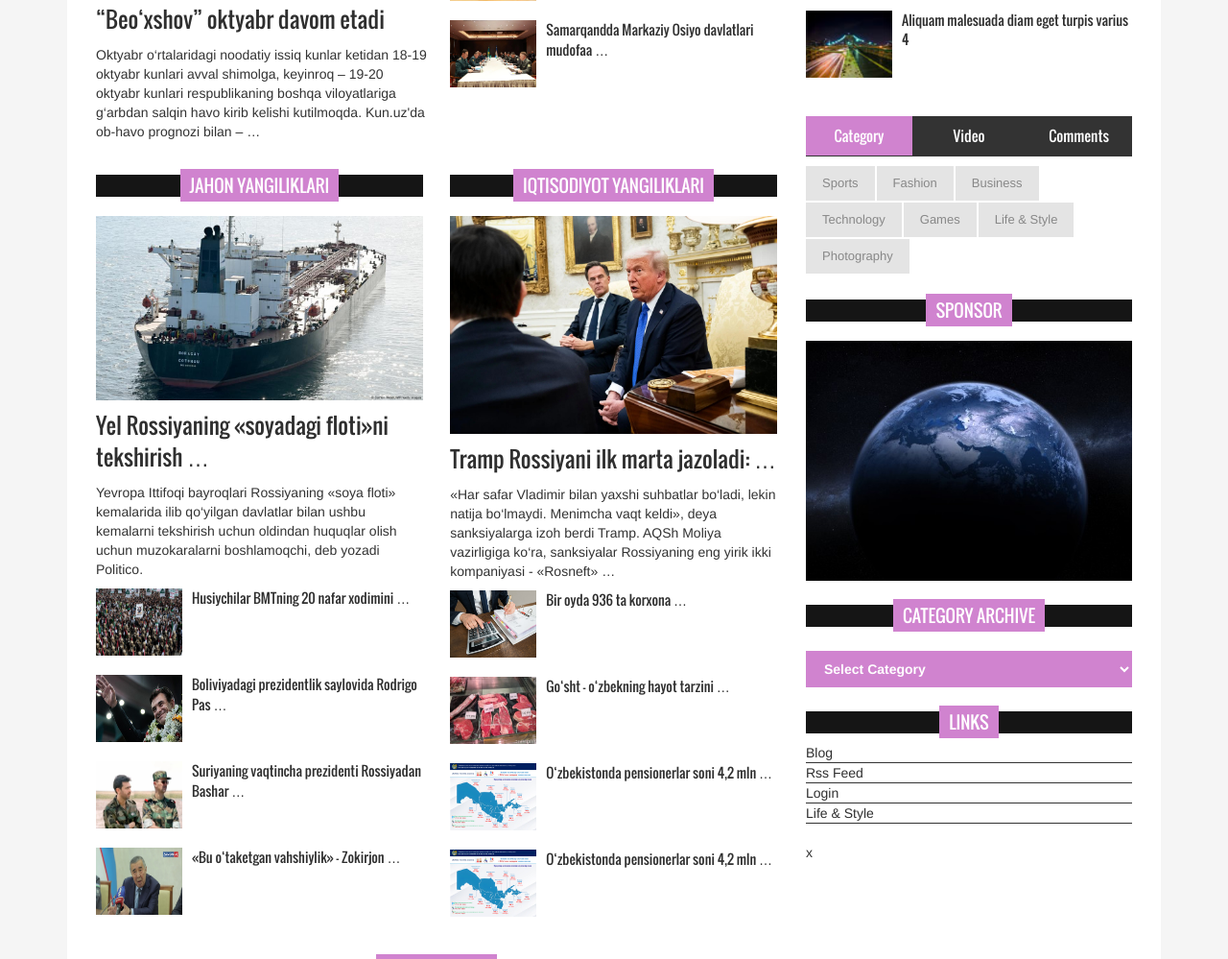
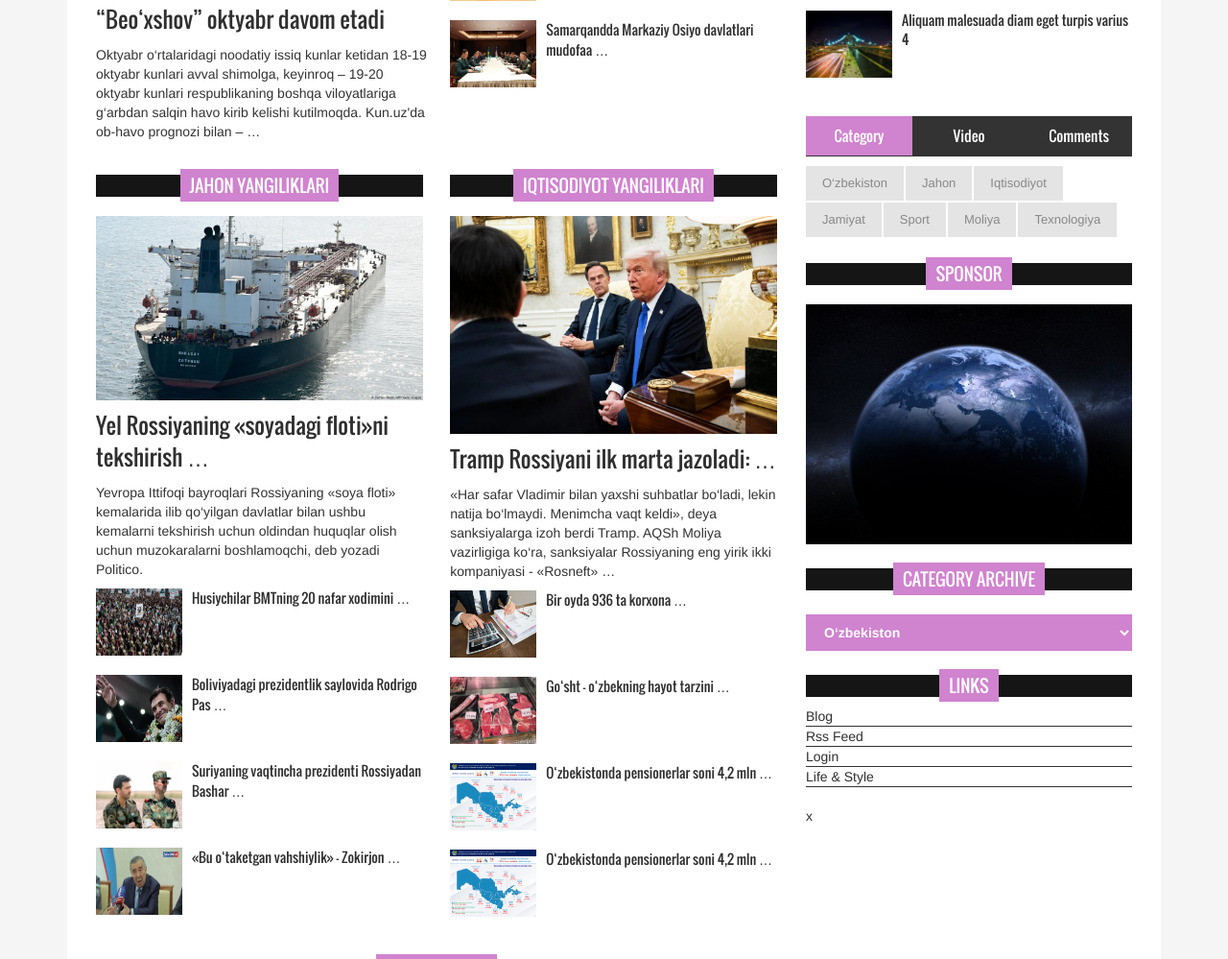
Before and after one commit to AsadbekAlimov-Frondend-Developer/django-lesson_2, a Django app: page / in a window 1280 px wide. Shown: the part 1081-2080 px from the top of the page at 96% size. Run offline with Django 5.2, Linux system fonts and the light colour scheme; data comes from the database, SQL or seed files in the repository; some libraries are stand-ins or nearby versions.

Commit message:
tugadie keyingi adashmasam 6-dars

```diff
--- a/news_project/views.py
+++ b/news_project/views.py
@@ -32,6 +32,13 @@ def home_page_view(request):
     sport_last =News.objects.select_related("category").filter(status=News.Status.Published, category__name__iexact="sport").order_by("-published_at")[0]
     sport_last_news =News.objects.select_related("category").filter(status=News.Status.Published, category__name__iexact="sport").order_by("-published_at")[1:4]
 
+    news_video = News.objects.all().order_by('-published_at')
+
+    for i in news_video:
+        if str(i.video) != "":
+            new_video = i
+            break
+
     context = {
         'categories': categories,
         'news': news,
@@ -43,7 +50,8 @@ def home_page_view(request):
         'idtisodiyot_last_news': idtisodiyot_last_news,
         'iqtisod_news': iqtisod_news,
         'sport_last':sport_last,
-        'sport_last_news':sport_last_news
+        'sport_last_news':sport_last_news,
+        'new_video':new_video
     }
     return render(request, 'news/index.html', context)
 
--- a/templates/news/base.html
+++ b/templates/news/base.html
@@ -117,16 +117,11 @@
                     </div>
                     <div class="col-lg-4 col-md-4 col-sm-4">
                         <div class="footer_widget wow fadeInDown">
-                            <h2>Tag</h2>
+                            <h2>Kategoriyalar</h2>
                             <ul class="tag_nav">
-                                <li><a href="#">Games</a></li>
-                                <li><a href="#">Sports</a></li>
-                                <li><a href="#">Fashion</a></li>
-                                <li><a href="#">Business</a></li>
-                                <li><a href="#">Life &amp; Style</a></li>
-                                <li><a href="#">Technology</a></li>
-                                <li><a href="#">Photo</a></li>
-                                <li><a href="#">Slider</a></li>
+                                {% for item in categories %}
+                                    <li><a href="{% url 'category_news' item.name %}">{{ item.name }}</a></li>
+                                {% endfor %}
                             </ul>
                         </div>
                     </div>
--- a/templates/news/category_news.html
+++ b/templates/news/category_news.html
@@ -6,7 +6,7 @@
 <div style="margin: 30px;" >
     <center><h1>{{ ct_name }} yangiliklari</h1></center>
     {% for ct_new in ct_news %}
-    <h3>{{ ct_new.title }}</h3>
+    <a href="{% url 'detail' ct_new.id %}"> <h3>{{ ct_new.title }}</h3> </a>
     <br>
     {% endfor %}
 </div>
--- a/templates/news/index.html
+++ b/templates/news/index.html
@@ -282,18 +282,14 @@
             <div class="tab-content">
               <div role="tabpanel" class="tab-pane active" id="category">
                 <ul>
-                  <li class="cat-item"><a href="#">Sports</a></li>
-                  <li class="cat-item"><a href="#">Fashion</a></li>
-                  <li class="cat-item"><a href="#">Business</a></li>
-                  <li class="cat-item"><a href="#">Technology</a></li>
-                  <li class="cat-item"><a href="#">Games</a></li>
-                  <li class="cat-item"><a href="#">Life &amp; Style</a></li>
-                  <li class="cat-item"><a href="#">Photography</a></li>
+                    {% for category in categories %}
+                  <li class="cat-item"><a href="{% url 'category_news' category.name %}">{{ category.name }}</a></li>
+                    {% endfor %}
                 </ul>
               </div>
               <div role="tabpanel" class="tab-pane" id="video">
                 <div class="vide_area">
-                  <iframe width="100%" height="250" src="http://www.youtube.com/embed/h5QWbURNEpA?feature=player_detailpage" frameborder="0" allowfullscreen></iframe>
+                  <video controls width="100%" height="250px" > <source src="{{ new_video.video.url }}"> </video>
                 </div>
               </div>
               <div role="tabpanel" class="tab-pane" id="comments">
@@ -327,12 +323,10 @@
             <a class="sideAdd" href="#"><img src="../../static/images/add_img.jpg" alt=""></a> </div>
           <div class="single_sidebar wow fadeInDown">
             <h2><span>Category Archive</span></h2>
-            <select class="catgArchive">
-              <option>Select Category</option>
-              <option>Life styles</option>
-              <option>Sports</option>
-              <option>Technology</option>
-              <option>Treads</option>
+            <select class="catgArchive" id="pageSelect" onchange="goToPage()">
+              {% for item in categories %}
+              <option value="{% url 'category_news' item.name %}" >{{ item.name }}</option>
+              {% endfor %}
             </select>
           </div>
           <div class="single_sidebar wow fadeInDown">
@@ -349,4 +343,15 @@
     </div>
   </section>
 
+<script>
+  function goToPage(){
+    const select = document.getElementById("pageSelect")
+    const url = select.value;
+    if (url){
+      window.location.href = url;
+    }
+  }
+</script>
+
+
 {% endblock content %}
```
